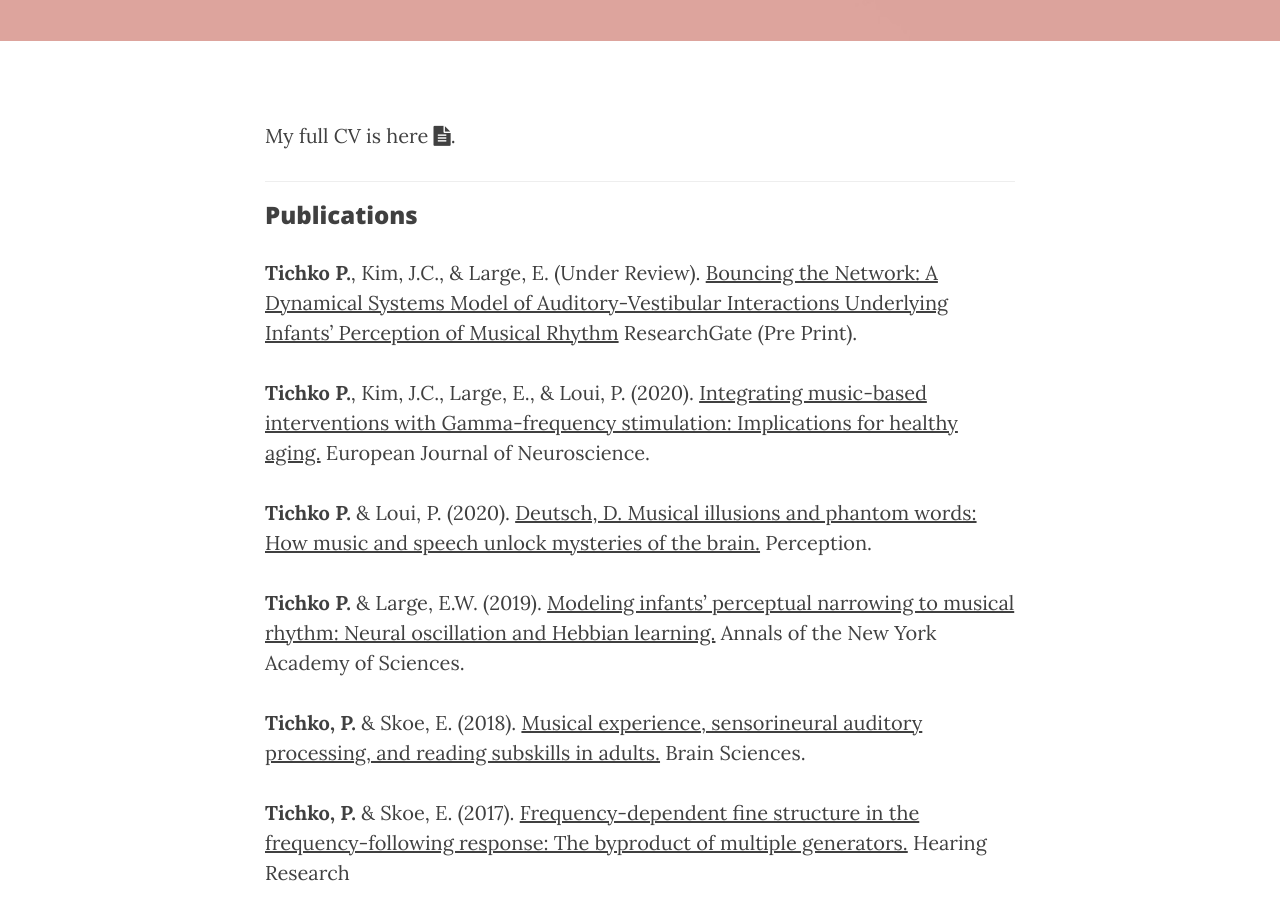
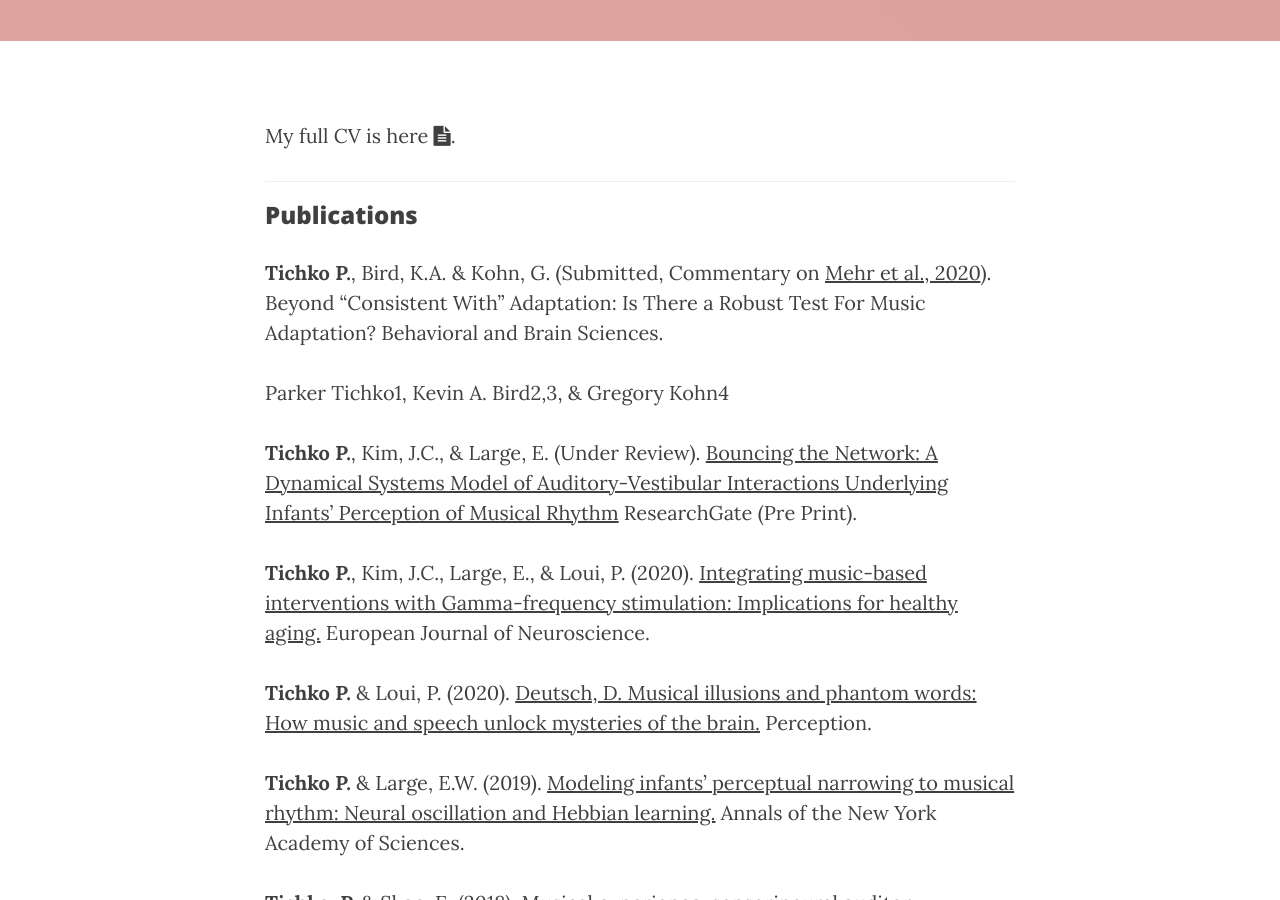
Before and after one commit to ptichko/ptichko.github.io, a Jekyll site: the page built from 2_cv-pubs.md, in a window 1280 px wide and 900 px high, scrolled down 381 px. Built offline with Jekyll 4.4.1, drawn with Linux system fonts in a browser that asks for light colours; nearby versions of some CDN libraries.

Commit message:
Update 2_cv-pubs.md

```diff
--- a/2_cv-pubs.md
+++ b/2_cv-pubs.md
@@ -9,6 +9,10 @@ My full CV is here <a href="/CV/PT_CV_2020.pdf" target="_blank"><i class="fa fa-
 ___
 
 ### Publications
+
+**Tichko P.**, Bird, K.A. & Kohn, G. (Submitted, Commentary on [Mehr et al., 2020](https://www.cambridge.org/core/journals/behavioral-and-brain-sciences/article/origins-of-music-in-credible-signaling/82D36C04DA04D96AD9A77EEAF4BBFB34)). Beyond “Consistent With” Adaptation: Is There a Robust Test For Music Adaptation? Behavioral and Brain Sciences.
+
+Parker Tichko1, Kevin A. Bird2,3, & Gregory Kohn4
 
 **Tichko P.**, Kim, J.C., & Large, E. (Under Review). [Bouncing the Network: A Dynamical Systems Model of Auditory-Vestibular Interactions Underlying Infants' Perception of Musical Rhythm](https://www.researchgate.net/publication/340967869_Bouncing_the_Network_A_Dynamical_Systems_Model_of_Auditory-Vestibular_Interactions_Underlying_Infants'_Perception_of_Musical_Rhythm) ResearchGate (Pre Print).
 
```
